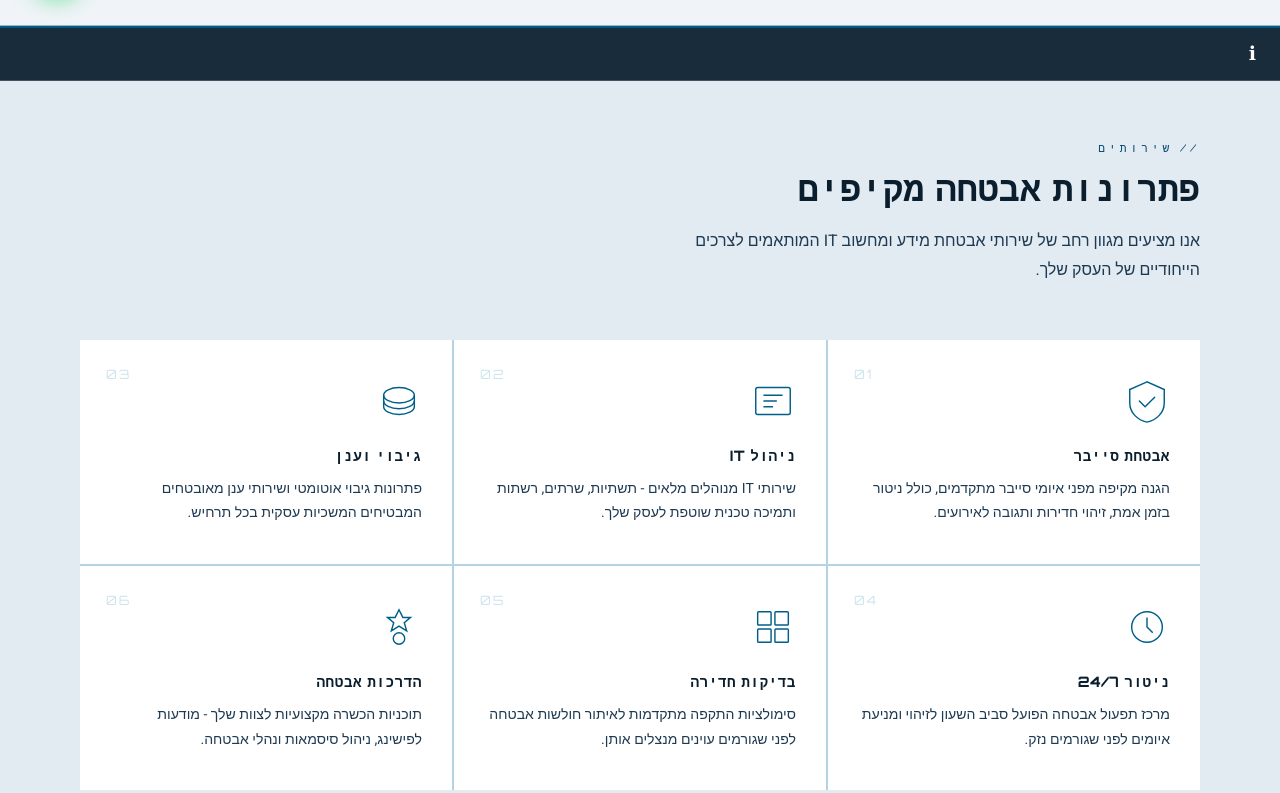
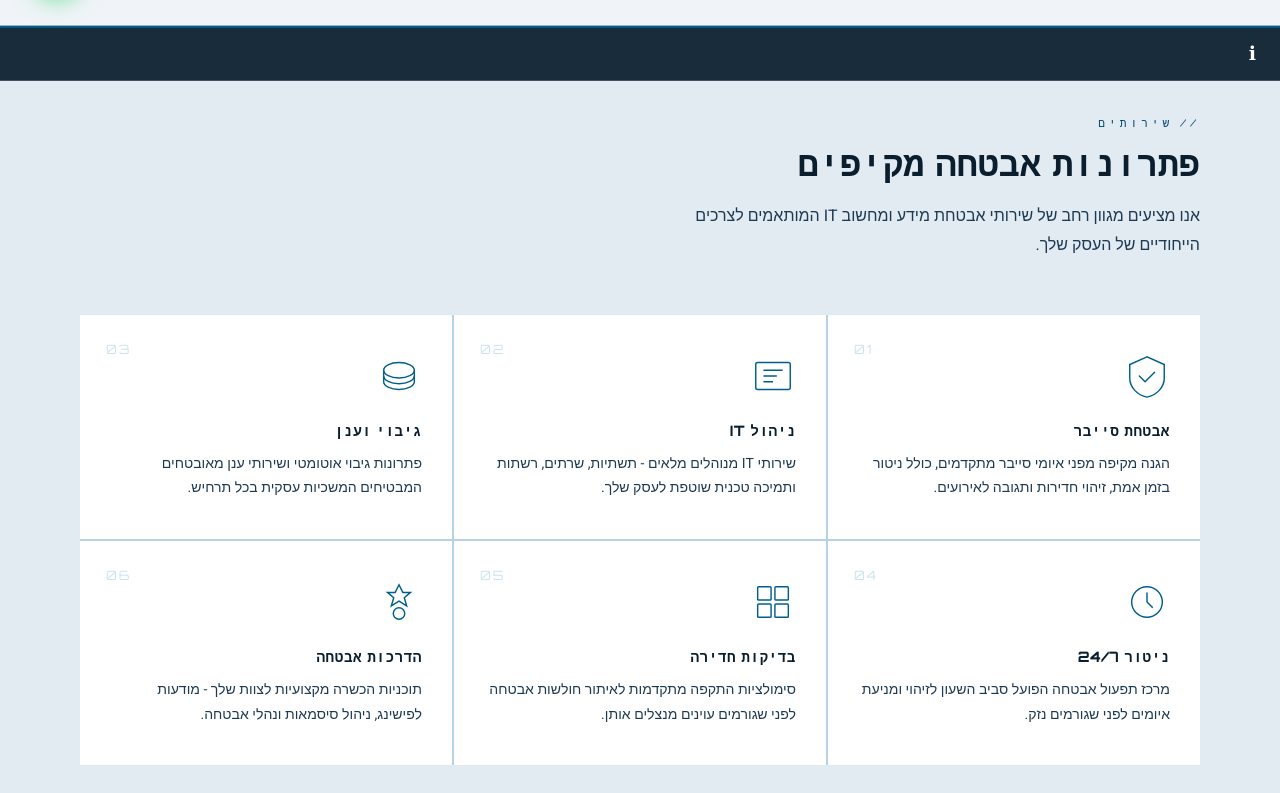
Before and after one commit to morofsec/morofsec.github.io, a plain HTML site: page index.html in a window 1280 px wide. Shown: the part 774-1567 px from the top of the page. Drawn offline with Linux system fonts and the light colour scheme.

Commit message:
Update reveal class to remove translation effect

```diff
--- a/index.html
+++ b/index.html
@@ -161,7 +161,7 @@ footer{background:var(--bg3);border-top:1px solid var(--border);padding:55px 0 2
 .footer-legal{display:flex;gap:22px;}
 .footer-legal a{font-size:0.8rem;color:var(--muted);text-decoration:none;transition:color 0.2s;}
 .footer-legal a:hover{color:var(--cyan);}
-.reveal{opacity:1;transform:translateY(25px);transition:opacity 0.7s ease,transform 0.7s ease;}
+.reveal{opacity:1;transform:none;transition:opacity 0.7s ease,transform 0.7s ease;}
 .reveal.visible{opacity:1;transform:translateY(0);}
 .a11y-statement-link{display:inline-block;margin-top:8px;font-size:0.8rem;color:var(--cyan);text-decoration:underline;}
 @media (prefers-reduced-motion:reduce){.reveal{opacity:1;transform:none;transition:none;}.shield-ring,.shield-core img,.floating-alert,.floating-secure,.cursor-blink,.hero-badge::before{animation:none;}}
```
